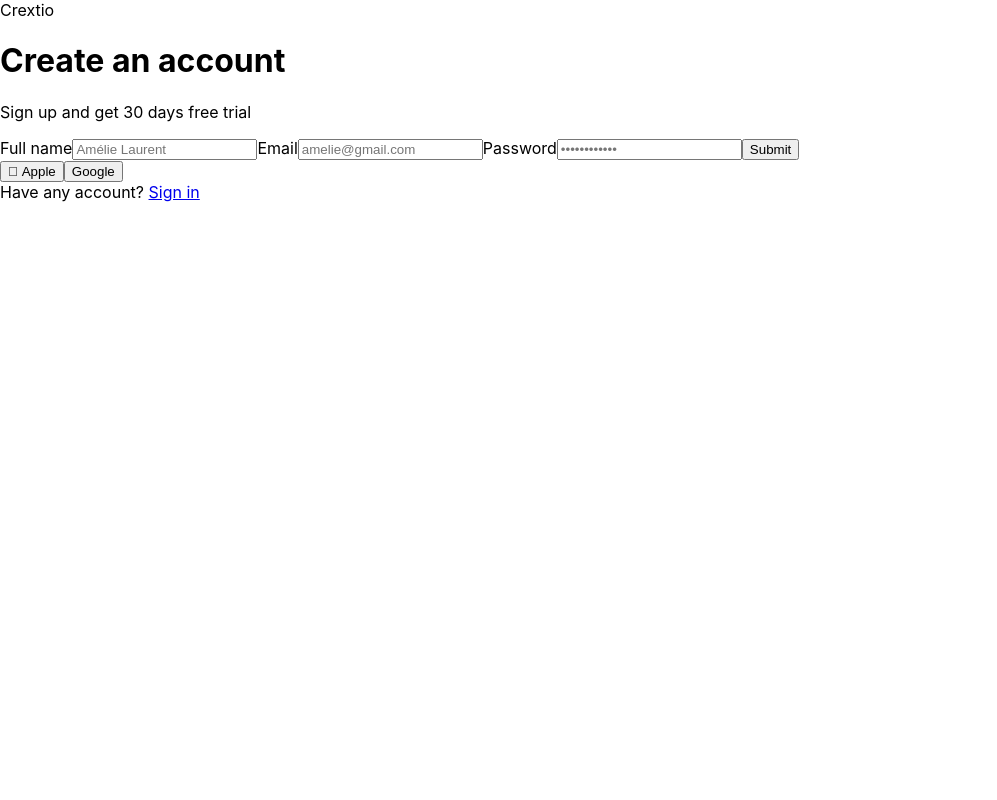
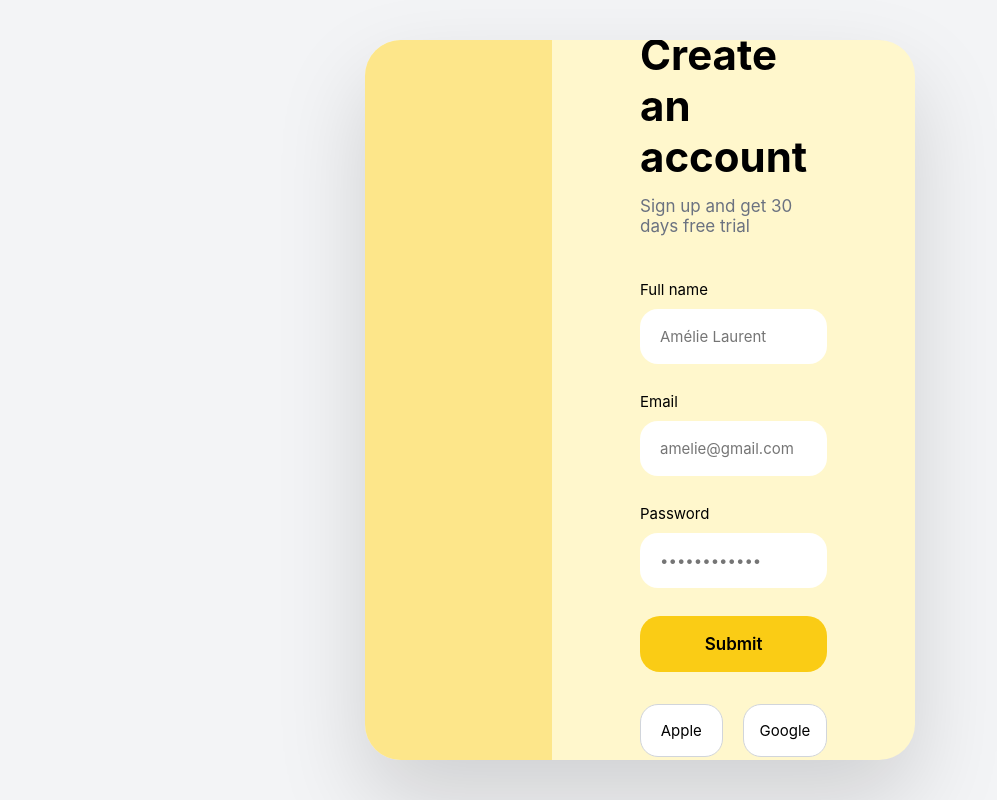
Before and after one commit to fuadmubarak/payment-project-frontend, a React (Create React App) app: page /login in a window 1280 px wide. Shown: the whole page, without its empty margins (0-997 px from the left). Built offline with nearby package versions, Linux system fonts and the light colour scheme.

Commit message:
feat: add signin css

```diff
--- a/src/App.js
+++ b/src/App.js
@@ -1,5 +1,3 @@
-import logo from './logo.svg';
-import './App.css';
 import { BrowserRouter, Route, Routes } from "react-router-dom";
 import Signin from './pages/sign-in/Signin';
 
--- /dev/null
+++ b/src/assets/css/sign-in.css
@@ -0,0 +1,199 @@
+/* ===============================
+   RESET & BASE
+================================ */
+* {
+  box-sizing: border-box;
+  font-family: 'Inter', sans-serif;
+}
+
+body {
+  margin: 0;
+  min-height: 100vh;
+  background: #f3f4f6;
+  display: flex;
+  align-items: center;
+  justify-content: center;
+}
+
+/* ===============================
+   MAIN AUTH CARD
+================================ */
+.auth-card {
+  width: 100%;
+  max-width: 1200px;
+  height: 720px;
+  background: #fff7cc;
+  border-radius: 36px;
+  display: flex;
+  overflow: hidden;
+  box-shadow: 0 40px 90px rgba(0,0,0,0.15);
+}
+
+/* ===============================
+   LEFT IMAGE PLACEHOLDER
+================================ */
+.auth-image {
+  flex: 1;
+  background: #fde68a; /* placeholder color */
+}
+
+/* ===============================
+   RIGHT FORM PANEL
+================================ */
+.auth-form {
+  flex: 1;
+  padding: 80px 88px;
+  display: flex;
+  flex-direction: column;
+  justify-content: center;
+}
+
+/* ===============================
+   HEADER
+================================ */
+.logo {
+  border: 1px solid #d1d5db;
+  padding: 8px 20px;
+  border-radius: 999px;
+  width: fit-content;
+  font-size: 14px;
+  margin-bottom: 48px;
+}
+
+h1 {
+  margin: 0;
+  font-size: 42px;
+  font-weight: 700;
+  color: #000;
+}
+
+.subtitle {
+  margin: 14px 0 44px;
+  font-size: 17px;
+  color: #6b7280;
+}
+
+/* ===============================
+   FORM
+================================ */
+form {
+  max-width: 520px;
+}
+
+label {
+  display: block;
+  font-size: 15px;
+  margin-bottom: 10px;
+}
+
+input {
+  width: 100%;
+  padding: 18px 20px;
+  border-radius: 18px;
+  border: none;
+  margin-bottom: 28px;
+  font-size: 15px;
+}
+
+input:focus {
+  outline: 3px solid #facc15;
+}
+
+/* ===============================
+   BUTTONS
+================================ */
+.primary {
+  width: 100%;
+  padding: 18px;
+  background: #facc15;
+  border: none;
+  border-radius: 20px;
+  font-size: 17px;
+  font-weight: 600;
+  cursor: pointer;
+}
+
+.primary:hover {
+  background: #fbbf24;
+}
+
+.divider {
+  display: flex;
+  gap: 20px;
+  margin-top: 32px;
+}
+
+.social {
+  flex: 1;
+  padding: 16px;
+  border-radius: 18px;
+  border: 1px solid #d1d5db;
+  background: #fff;
+  font-size: 15px;
+  cursor: pointer;
+}
+
+/* ===============================
+   FOOTER
+================================ */
+.footer {
+  margin-top: 44px;
+  font-size: 15px;
+  color: #6b7280;
+}
+
+.footer a {
+  color: #000;
+  font-weight: 600;
+  text-decoration: none;
+}
+
+/* ===============================
+   TABLET
+================================ */
+@media (max-width: 1024px) {
+  .auth-card {
+    max-width: 960px;
+    height: auto;
+  }
+
+  .auth-form {
+    padding: 64px 64px;
+  }
+
+  h1 {
+    font-size: 36px;
+  }
+}
+
+/* ===============================
+   MOBILE
+================================ */
+@media (max-width: 768px) {
+  body {
+    background: #fff7cc;
+  }
+
+  .auth-card {
+    flex-direction: column;
+    border-radius: 0;
+    min-height: 100vh;
+    box-shadow: none;
+  }
+
+  .auth-image {
+    display: none; /* hide image on mobile */
+  }
+
+  .auth-form {
+    padding: 48px 24px;
+  }
+
+  h1 {
+    font-size: 28px;
+  }
+
+  .divider {
+    flex-direction: column;
+  }
+}
--- a/src/pages/sign-in/Signin.jsx
+++ b/src/pages/sign-in/Signin.jsx
@@ -1,42 +1,47 @@
 import React from 'react'
+import '../../assets/css/sign-in.css';
 
 const Signin = () => {
   return (
     <>
 
-      <div class="container">
-    {/* <!-- LEFT SIDE --> */}
-    <div class="left">
+    <div class="auth-card">
+
+    {/* <!-- LEFT IMAGE PLACEHOLDER --> */}
+    <div class="auth-image">
+      {/* <!-- Image will go here later --> */}
+    </div>
+
+    {/* <!-- RIGHT FORM --> */}
+    <div class="auth-form">
       <div class="logo">Crextio</div>
 
       <h1>Create an account</h1>
-      <p>Sign up and get 30 days free trial</p>
+      <p class="subtitle">Sign up and get 30 days free trial</p>
 
-      <label>Full name</label>
-      <input type="text" placeholder="Amélie Laurent" />
+      <form>
+        <label>Full name</label>
+        <input type="text" placeholder="Amélie Laurent" />
 
-      <label>Email</label>
-      <input type="email" placeholder="amelie@gmail.com" />
+        <label>Email</label>
+        <input type="email" placeholder="amelie@gmail.com" />
 
-      <label>Password</label>
-      <input type="password" placeholder="••••••••••••" />
+        <label>Password</label>
+        <input type="password" placeholder="••••••••••••" />
 
-      <button class="primary">Submit</button>
+        <button type="submit" class="primary">Submit</button>
 
-      <div class="social">
-        <button> Apple</button>
-        <button>Google</button>
-      </div>
+        <div class="divider">
+          <button type="button" class="social">Apple</button>
+          <button type="button" class="social">Google</button>
+        </div>
+      </form>
 
-      <div class="footer">
-        Have any account? <a href="#">Sign in</a>
-      </div>
+      <p class="footer">
+        Have any account? <a href="google">Sign in</a>
+      </p>
     </div>
 
-    {/* <!-- RIGHT SIDE --> */}
-    <div class="right">
-      <div class="overlay"></div>
-    </div>
   </div>
 
 
```
